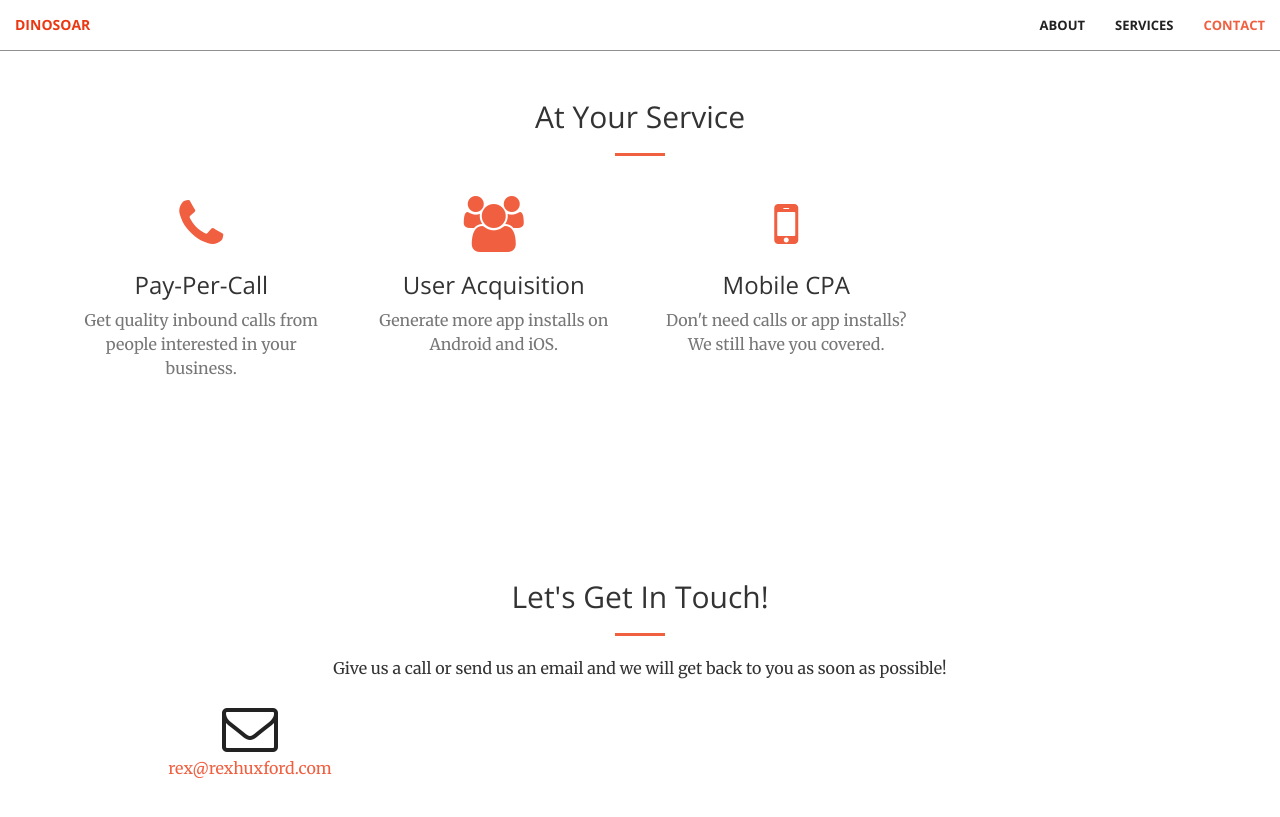
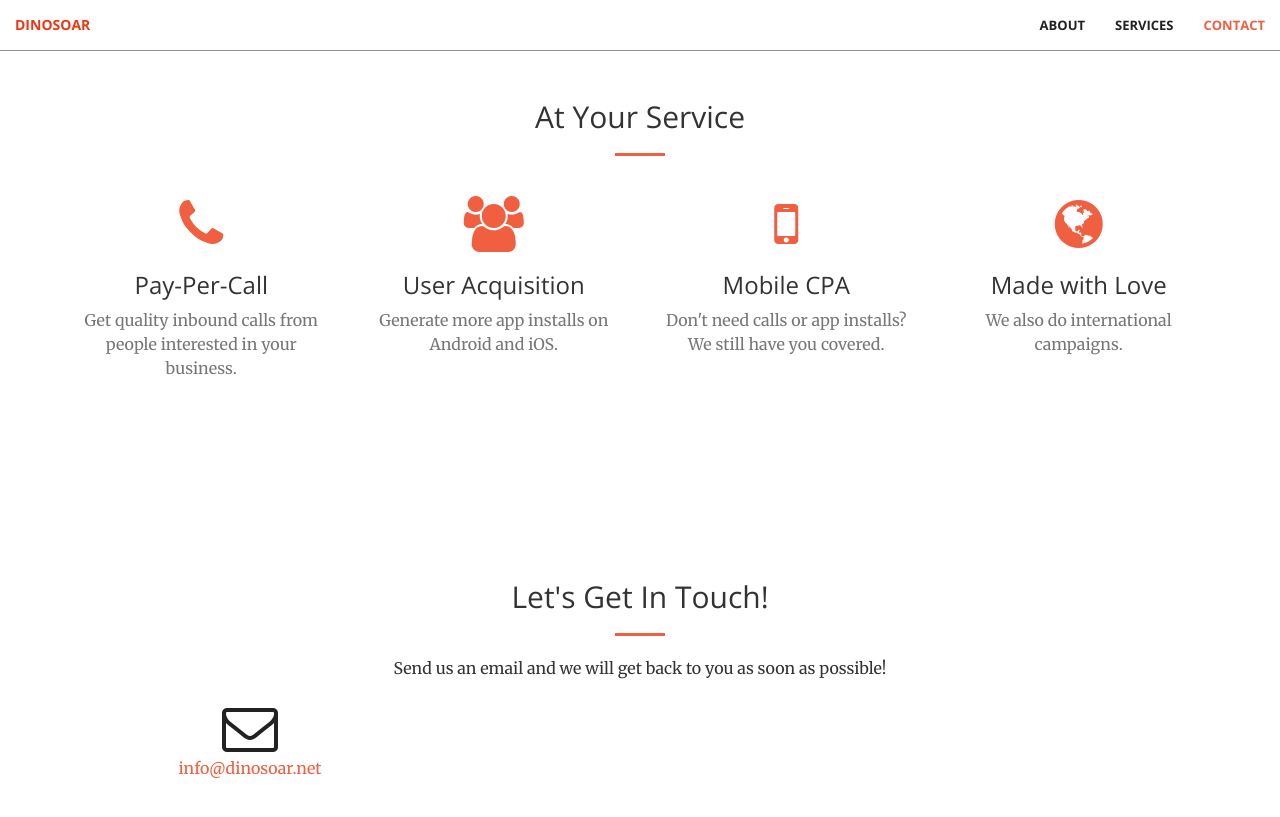
Before and after one commit to dinosoargroup/dinosoargroup.github.io, a Jekyll site: the page built from index.html, in a window 1280 px wide and 900 px high, scrolled down 900 px. Shown: the top 817 px of the window. Built offline with Jekyll 4.4.1, drawn with Linux system fonts in a browser that asks for light colours.

Commit message:
added item

```diff
--- a/_config.yml
+++ b/_config.yml
@@ -1,6 +1,6 @@
 # Site settings
 title: DinoSoar - Performance Marketing Agency
-email: rex@rexhuxford.com
+email: info@dinosoar.net
 description: > # this means to ignore newlines until "baseurl:"
 baseurl: "" # the subpath of your site, e.g. /blog/
 url: "" # the base hostname & protocol for your site
--- a/_includes/contact.html
+++ b/_includes/contact.html
@@ -4,7 +4,7 @@
             <div class="col-lg-8 col-lg-offset-2 text-center">
                 <h2 class="section-heading">Let's Get In Touch!</h2>
                 <hr class="primary">
-                <p>Give us a call or send us an email and we will get back to you as soon as possible!</p>
+                <p>Send us an email and we will get back to you as soon as possible!</p>
             </div>
         <div class="col-lg-2 col-lg-offset-1 text-center">
             <a href="mailto:{{ site.email }}">
--- a/_includes/services.html
+++ b/_includes/services.html
@@ -30,13 +30,13 @@
                     <p class="text-muted">Don't need calls or app installs? We still have you covered.</p>
                 </div>
             </div>
-            <!-- <div class="col-lg-3 col-md-6 text-center">
+            <div class="col-lg-3 col-md-6 text-center">
                 <div class="service-box">
-                    <i class="fa fa-4x fa-heart wow bounceIn text-primary" data-wow-delay=".3s"></i>
+                    <i class="fa fa-4x fa-globe wow bounceIn text-primary" data-wow-delay=".3s"></i>
                     <h3>Made with Love</h3>
-                    <p class="text-muted">You have to make your websites with love these days!</p>
+                    <p class="text-muted">We also do international campaigns.</p>
                 </div>
-            </div> -->
+            </div>
         </div>
     </div>
 </section>
```
